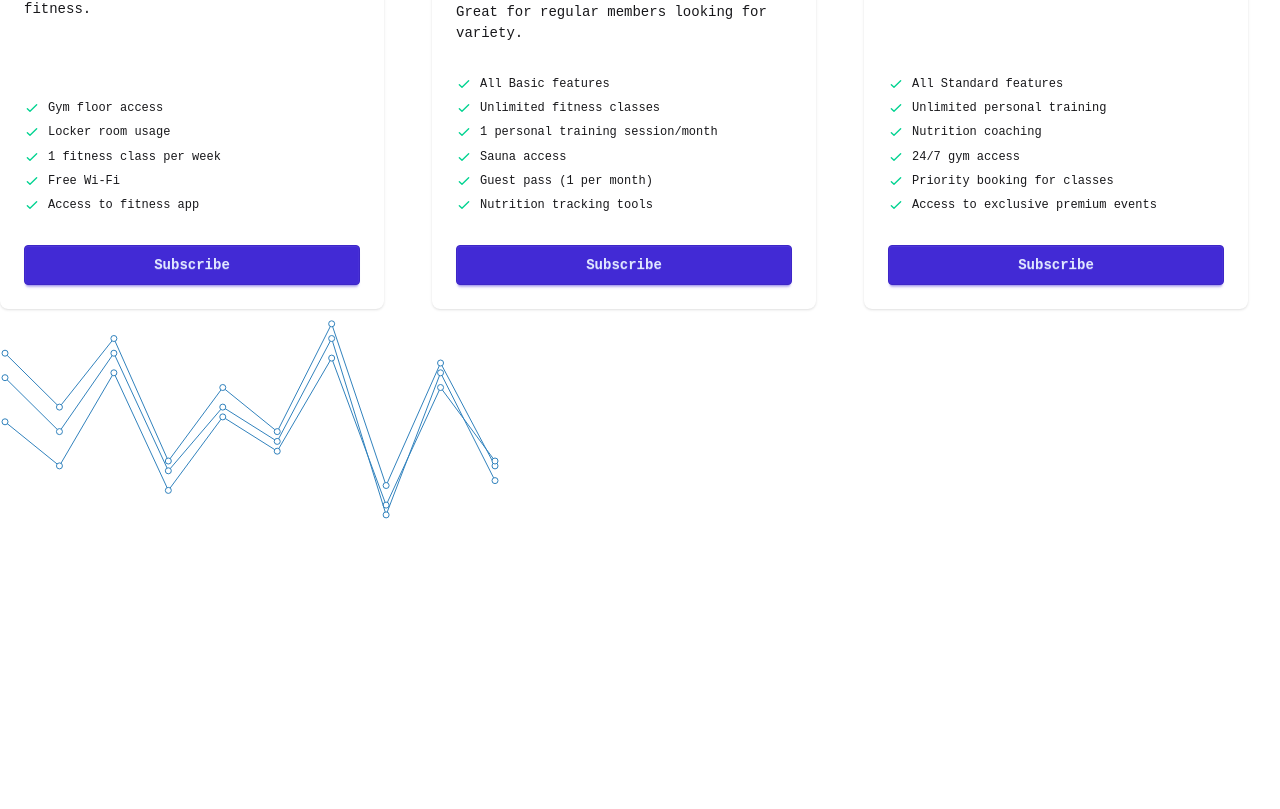
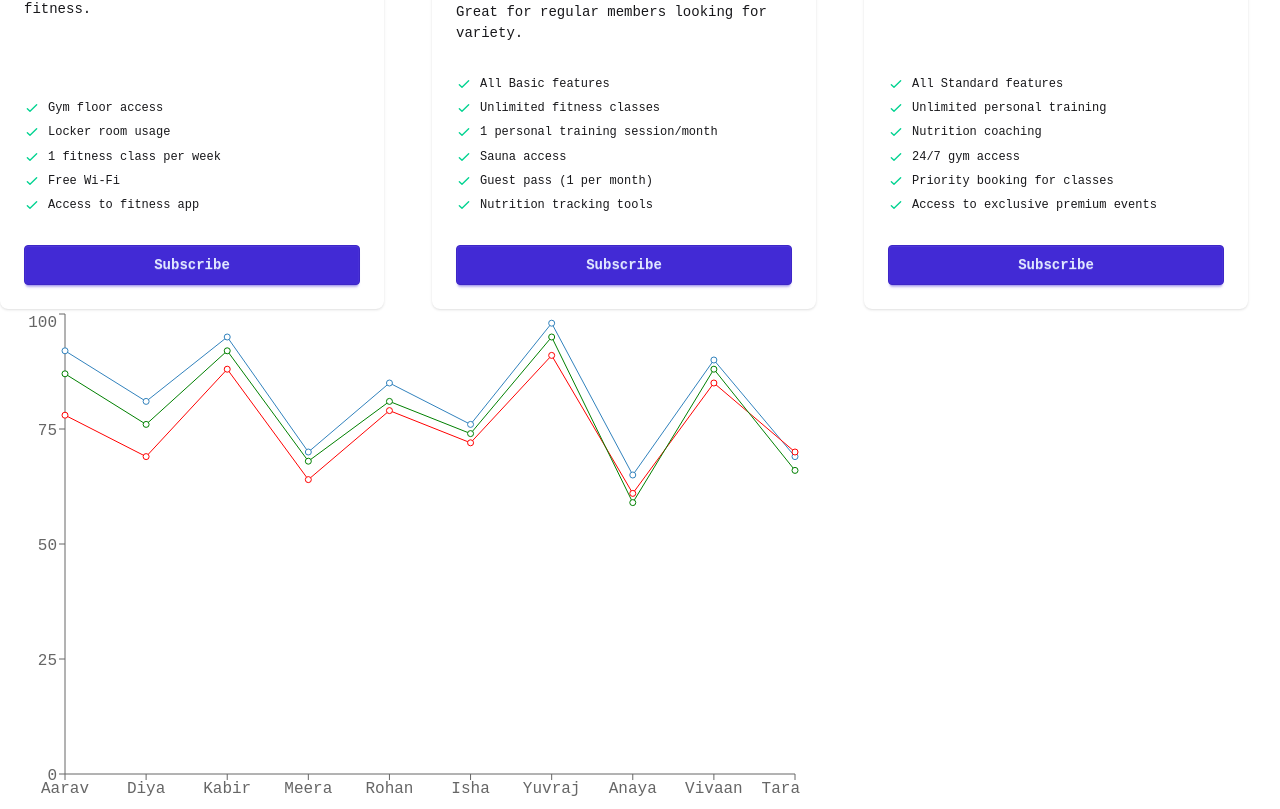
Before and after one commit to Hello-Anik/tailwind-react-pricin-options, a React (Vite) app: page / in a window 1280 px wide. Shown: the part 286-1095 px from the top of the page. Built offline with nearby package versions, Linux system fonts and the light colour scheme; a web font is replaced by a local one.

Commit message:
added xaxis and yaxis

```diff
--- a/src/components/ResultChart/ResultChart.jsx
+++ b/src/components/ResultChart/ResultChart.jsx
@@ -1,5 +1,5 @@
 import React from 'react';
-import { Line, LineChart } from 'recharts';
+import { Line, LineChart, XAxis, YAxis } from 'recharts';
 
 const ResultChart = () => {
  const resultData = [
@@ -68,10 +68,12 @@ const ResultChart = () => {
 
     return (
         <div>
-            <LineChart width={500} height={500} data={resultData}>
+            <LineChart width={800} height={500} data={resultData}>
+                <XAxis dataKey={'name'}></XAxis>
+                <YAxis></YAxis>
                 <Line dataKey="math"></Line>
-                <Line dataKey="chemistry"></Line>
-                <Line dataKey="physics"></Line>
+                <Line dataKey="chemistry" stroke='red'></Line>
+                <Line dataKey="physics" stroke='green'></Line>
             </LineChart>
         </div>
     );
```
